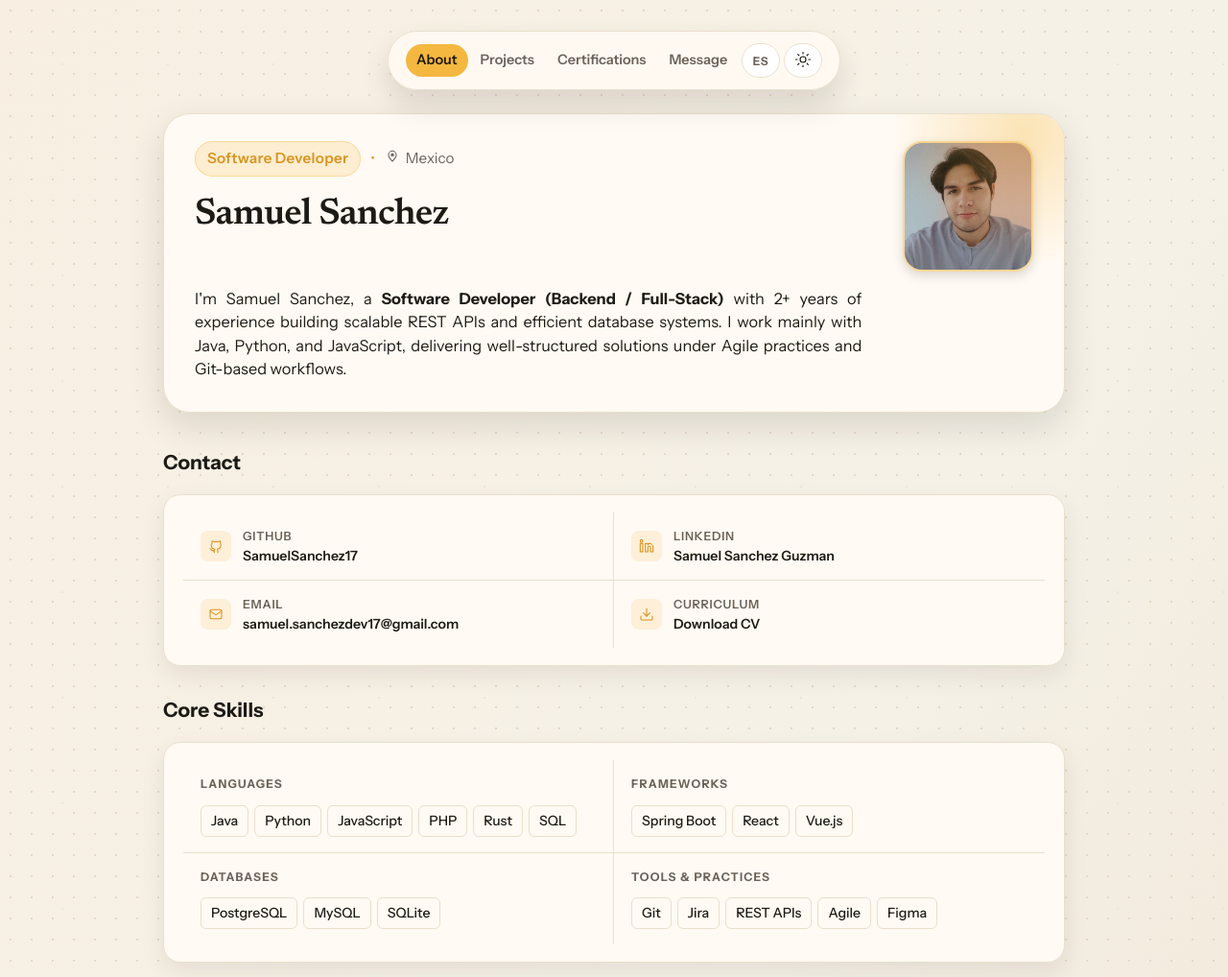
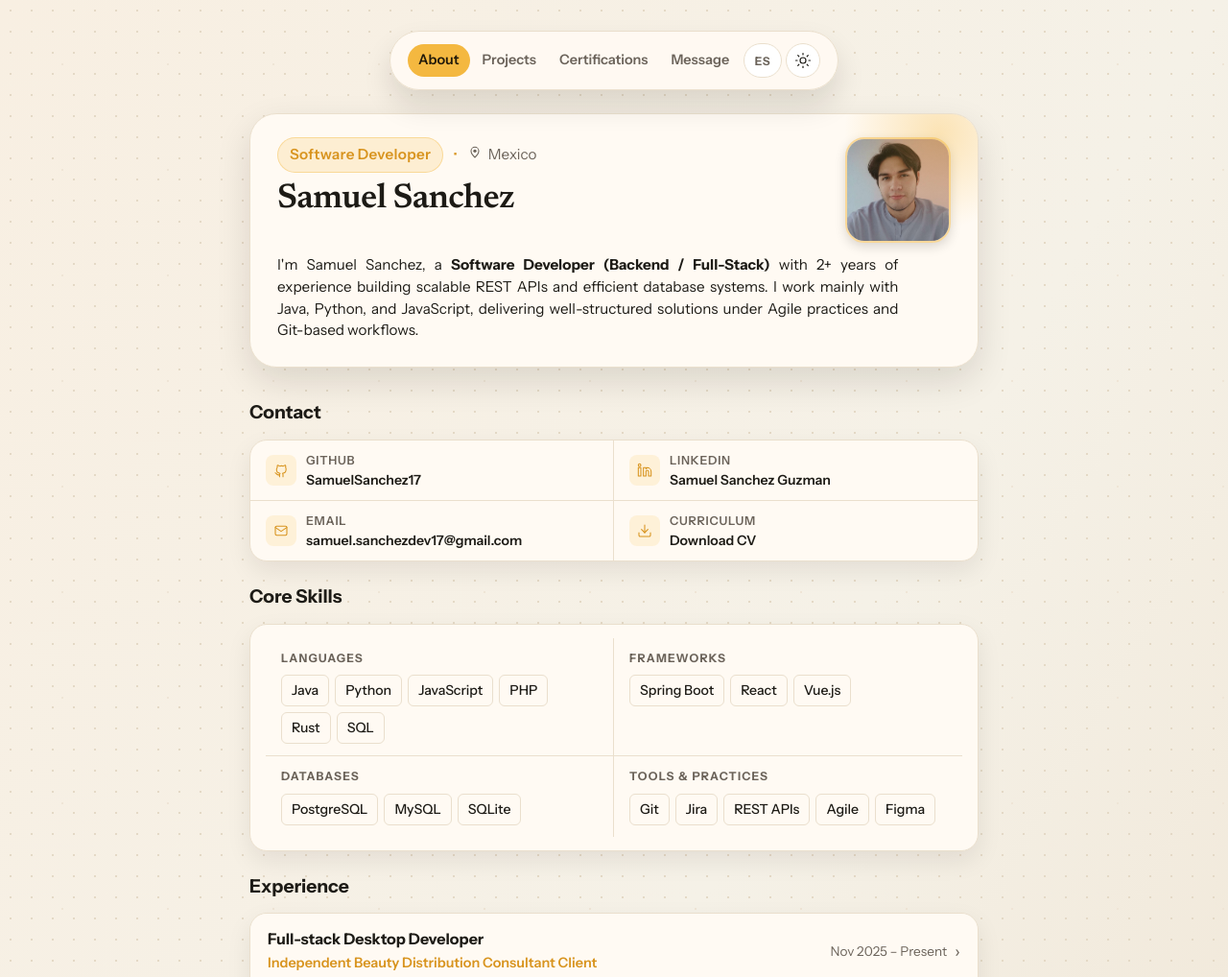
Before and after one commit to SamuelSanchez17/Portfolio, a plain HTML site: page index.html in a window 1280 px wide. Shown: the top 1018 px of the page at 96% size. Drawn offline with Linux system fonts and the light colour scheme.

Commit message:
fix: adjust dimensions for hero avatar and related layout elements

```diff
--- a/css/app.css
+++ b/css/app.css
@@ -44,7 +44,7 @@ body {
 }
 
 .page {
-  max-width: 980px;
+  max-width: 800px;
   margin: 32px auto 96px;
   padding: 0 20px;
   display: flex;
@@ -83,7 +83,7 @@ body {
 
 .page-footer p {
   width: 100%;
-  max-width: 980px;
+  max-width: 780px;
   margin: 0 auto;
   padding: 0 20px;
   font-size: 0.85rem;
@@ -154,7 +154,7 @@ body {
   border: 1px solid var(--border);
   background: #fff;
   color: var(--ink);
-  padding: 6px 10px;
+  padding: 8px;
   border-radius: 999px;
   font-weight: 600;
   cursor: pointer;
@@ -163,9 +163,10 @@ body {
   align-items: center;
   justify-content: center;
   gap: 0;
-  min-width: 36px;
-  min-height: 36px;
+  width: 36px;
+  height: 36px;
   flex-shrink: 0;
+  line-height: 0;
 }
 
 .theme-toggle:hover {
@@ -192,6 +193,18 @@ body {
 .icon-moon svg {
   fill: currentColor;
   stroke: none;
+}
+
+.icon-sun {
+  display: inline-flex;
+  align-items: center;
+  justify-content: center;
+  line-height: 0;
+}
+
+.icon-sun svg,
+.icon-moon svg {
+  display: block;
 }
 
 [data-theme="dark"] .icon-sun {
@@ -245,10 +258,10 @@ body {
   background: var(--card);
   border: 1px solid var(--border);
   border-radius: 28px;
-  padding: 28px 32px 32px;
+  padding: 24px 28px 26px;
   box-shadow: var(--shadow);
   display: grid;
-  gap: 16px;
+  gap: 12px;
   position: relative;
   overflow: hidden;
   animation: rise 0.8s ease both;
@@ -258,19 +271,19 @@ body {
   display: flex;
   align-items: flex-start;
   justify-content: space-between;
-  gap: 24px;
+  gap: 16px;
 }
 
 .hero-title-block {
   display: grid;
-  gap: 12px;
+  gap: 8px;
   min-width: 0;
   flex: 1;
 }
 
 .hero-avatar {
-  width: 136px;
-  height: 136px;
+  width: 110px;
+  height: 110px;
   border-radius: 20px;
   overflow: hidden;
   border: 2px solid rgba(244, 184, 64, 0.5);
@@ -288,10 +301,10 @@ body {
 .hero::after {
   content: "";
   position: absolute;
-  top: -120px;
-  right: -100px;
-  width: 280px;
-  height: 280px;
+  top: -80px;
+  right: -60px;
+  width: 200px;
+  height: 200px;
   background: radial-gradient(circle, rgba(244, 184, 64, 0.35), transparent 70%);
   pointer-events: none;
 }
@@ -342,15 +355,17 @@ body {
 
 h1 {
   font-family: "Newsreader", "Times New Roman", serif;
-  font-size: clamp(2.4rem, 3vw, 3.4rem);
+  font-size: clamp(2rem, 2.8vw, 2.8rem);
   letter-spacing: -0.02em;
+  line-height: 1.1;
 }
 
 .hero-summary {
-  font-size: 1.02rem;
+  font-size: 0.95rem;
   max-width: 64ch;
   color: var(--ink);
   text-align: justify;
+  line-height: 1.5;
 }
 
 .hero-links {
@@ -396,8 +411,8 @@ h1 {
 .contact-item {
   display: flex;
   align-items: center;
-  gap: 12px;
-  padding: 16px 18px;
+  gap: 10px;
+  padding: 12px 16px;
   transition:
     background 0.25s ease,
     transform 0.25s cubic-bezier(0.4, 0, 0.2, 1),
@@ -499,23 +514,28 @@ h1 {
 
 .info-container {
   display: grid;
-  gap: 18px;
+  gap: 14px;
 }
 
 h2 {
-  font-size: 1.3rem;
+  font-size: 1.2rem;
   font-weight: 700;
   color: var(--ink);
-  margin-top: 12px;
+  margin-top: 8px;
 }
 
 .card {
   background: var(--card);
   border: 1px solid var(--border);
   border-radius: var(--radius);
-  padding: 18px 20px;
+  padding: 14px 16px;
   box-shadow: 0 10px 26px rgba(24, 18, 8, 0.08);
   animation: rise 0.8s ease both;
+}
+
+.card:has(.contact-list) {
+  padding: 0;
+  overflow: hidden;
 }
 
 .card:nth-of-type(1) {
@@ -554,7 +574,7 @@ h2 {
 }
 
 .skill-group {
-  padding: 16px 18px;
+  padding: 12px 16px;
   border-right: 1px solid var(--border);
   border-bottom: 1px solid var(--border);
 }
@@ -572,7 +592,7 @@ h2 {
   text-transform: uppercase;
   letter-spacing: 0.1em;
   color: var(--muted);
-  margin-bottom: 12px;
+  margin-bottom: 8px;
   font-weight: 700;
 }
 
@@ -622,7 +642,7 @@ h2 {
   align-items: center;
   justify-content: space-between;
   gap: 12px;
-  padding: 16px 20px;
+  padding: 14px 18px;
   cursor: pointer;
   list-style: none;
   user-select: none;
--- a/index.html
+++ b/index.html
@@ -76,8 +76,8 @@
           <div class="hero-avatar">
             <img
               src="Assets/img/profile.jpg"
-              width="136"
-              height="136"
+              width="110"
+              height="110"
               alt="Samuel Sanchez Guzman"
             />
           </div>
```
